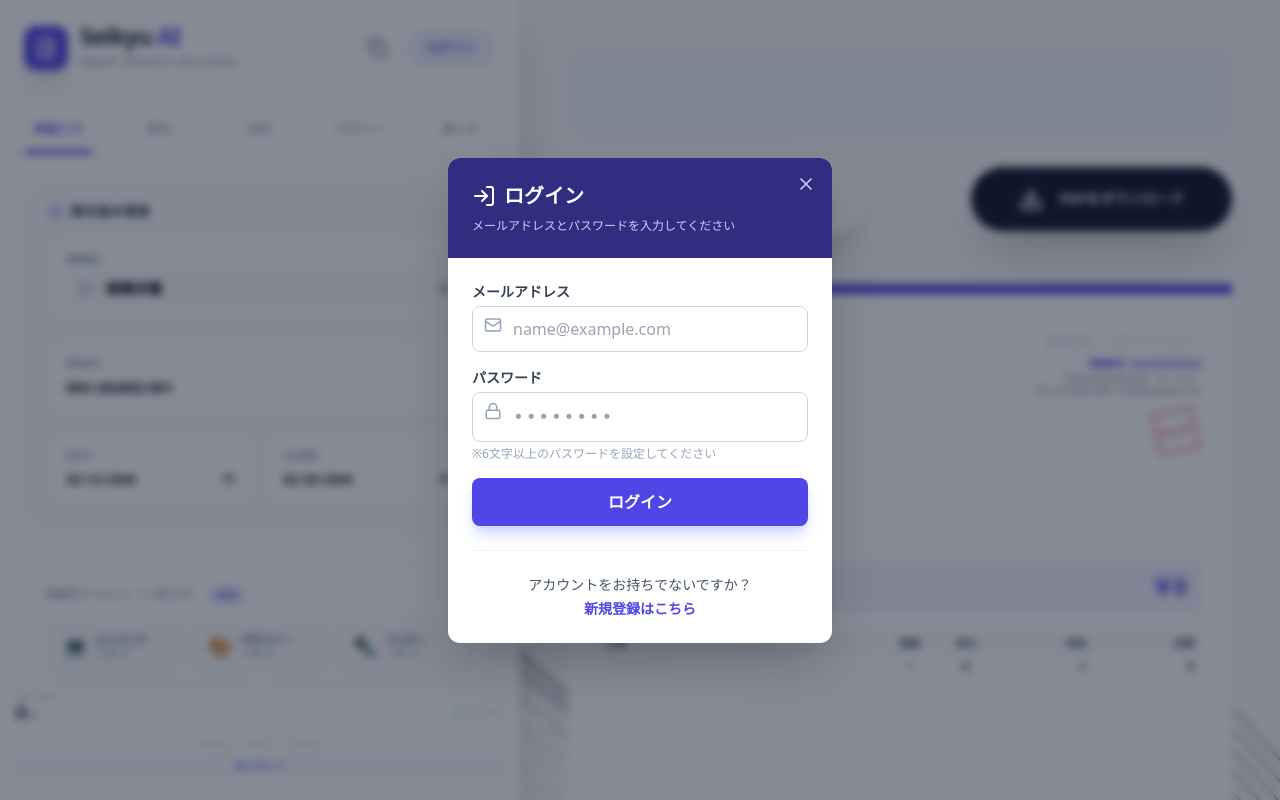
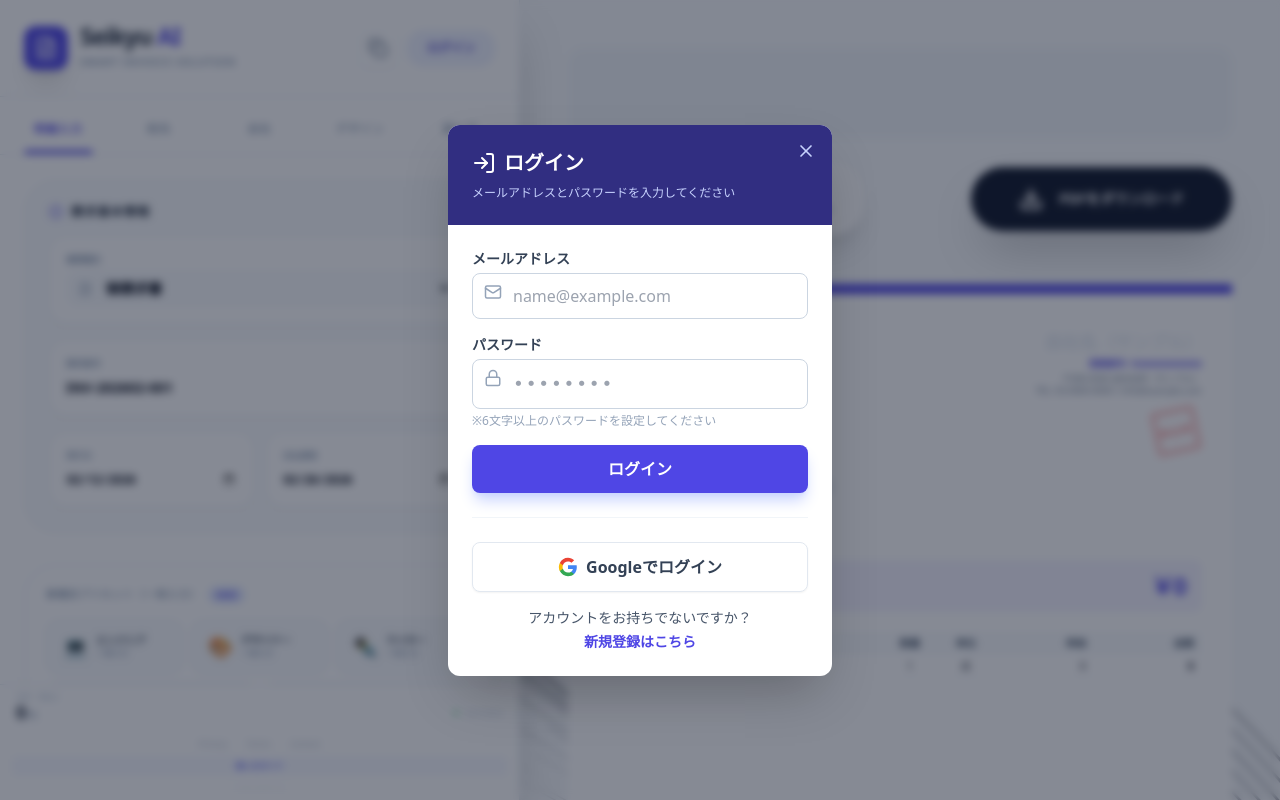
Before and after one commit to adzzl0810-dev/seikyuai, a React (Vite) app: page / in a window 1280 px wide. Both pictures are taken after a click on the button "ログイン". Built offline with nearby package versions, Linux system fonts and the light colour scheme.

Commit message:
feat: add Google OAuth login support

```diff
--- a/components/AuthModal.tsx
+++ b/components/AuthModal.tsx
@@ -185,6 +185,35 @@
           </form>
 
           <div className="mt-6 pt-6 border-t border-slate-100 text-center">
+            <button
+              type="button"
+              onClick={async () => {
+                setLoading(true);
+                try {
+                  const { error } = await supabase.auth.signInWithOAuth({
+                    provider: 'google',
+                    options: {
+                      redirectTo: window.location.origin
+                    }
+                  });
+                  if (error) throw error;
+                } catch (err: any) {
+                  console.error(err);
+                  setError(err.message || 'Googleログインに失敗しました');
+                  setLoading(false);
+                }
+              }}
+              className="w-full bg-white border border-slate-200 text-slate-700 font-bold py-3 rounded-lg shadow-sm hover:bg-slate-50 transition-all flex justify-center items-center gap-2 mb-4"
+            >
+              <svg className="w-5 h-5" viewBox="0 0 24 24">
+                <path d="M22.56 12.25c0-.78-.07-1.53-.2-2.25H12v4.26h5.92c-.26 1.37-1.04 2.53-2.21 3.31v2.77h3.57c2.08-1.92 3.28-4.74 3.28-8.09z" fill="#4285F4" />
+                <path d="M12 23c2.97 0 5.46-.98 7.28-2.66l-3.57-2.77c-.98.66-2.23 1.06-3.71 1.06-2.86 0-5.29-1.93-6.16-4.53H2.18v2.84C3.99 20.53 7.7 23 12 23z" fill="#34A853" />
+                <path d="M5.84 14.09c-.22-.66-.35-1.36-.35-2.09s.13-1.43.35-2.09V7.07H2.18C1.43 8.55 1 10.22 1 12s.43 3.45 1.18 4.93l2.85-2.26.81-.58z" fill="#FBBC05" />
+                <path d="M12 5.38c1.62 0 3.06.56 4.21 1.64l3.15-3.15C17.45 2.09 14.97 1 12 1 7.7 1 3.99 3.47 2.18 7.07l3.66 2.84c.87-2.6 3.3-4.53 6.16-4.53z" fill="#EA4335" />
+              </svg>
+              Googleでログイン
+            </button>
+
             {mode === 'login' ? (
               <p className="text-sm text-slate-600">
                 アカウントをお持ちでないですか？<br />
```
